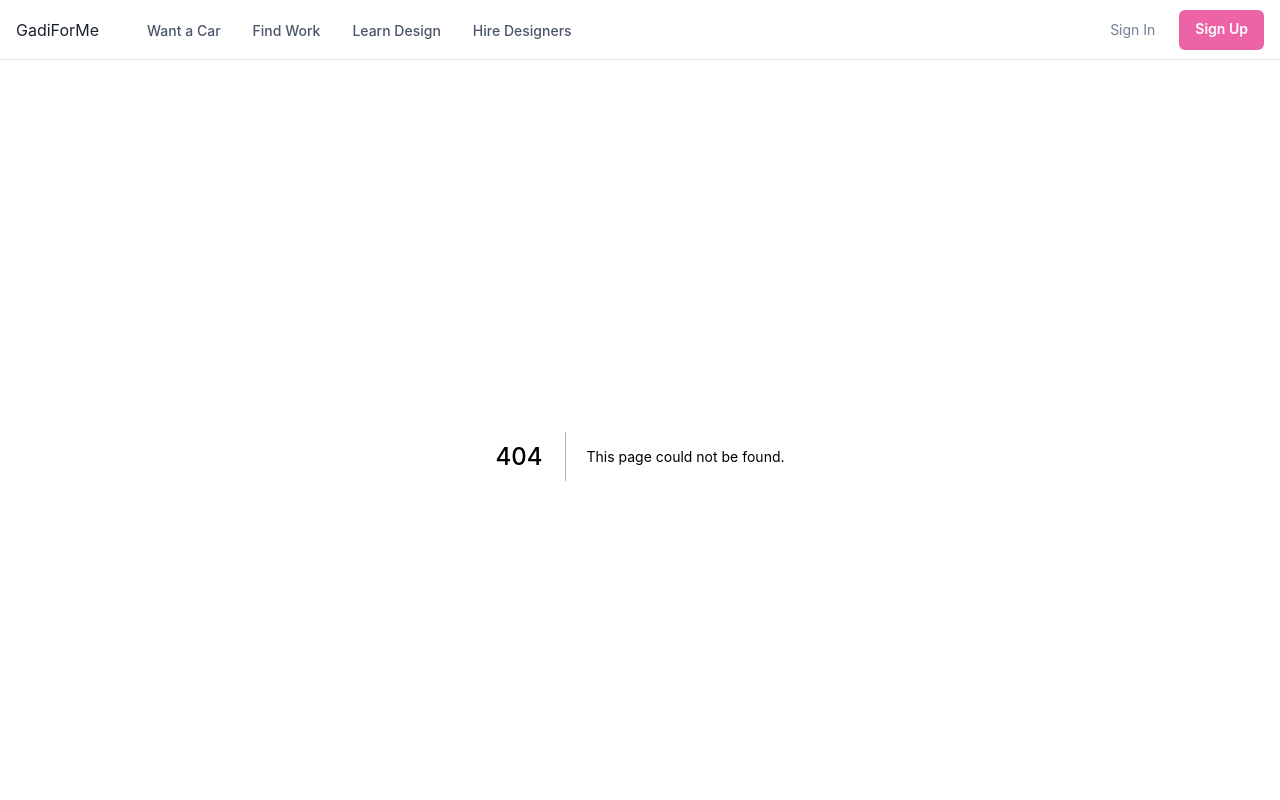
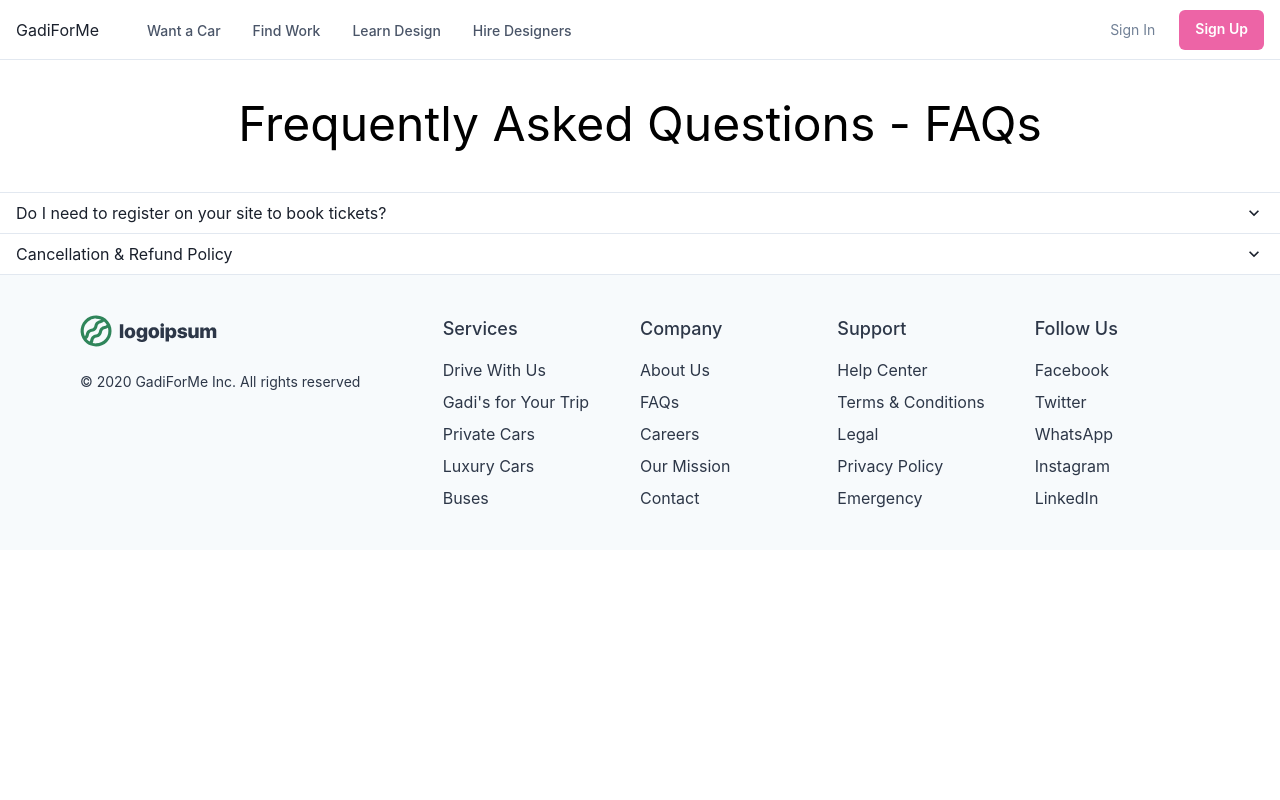
Before and after one commit to develharsh/gadiforme-client, a Next.js app: page /frequently-asked-questions-faqs in a window 1280 px wide. Before the commit this address had no page. Shown: the top 800 px of the page. Built offline with nearby package versions, Linux system fonts and the light colour scheme.

Commit message:
added faqs

```diff
--- a/components/design/footer.jsx
+++ b/components/design/footer.jsx
@@ -57,27 +57,29 @@ export default function LargeWithLogoLeft() {
           </Stack>
           <Stack align={"flex-start"}>
             <ListHeader>Services</ListHeader>
-            <Link href={"#"}>Drive With Us</Link>
-            <Link href={"#"}>Gadi's for Your Trip</Link>
-            <Link href={"#"}>Private Cars</Link>
-            <Link href={"#"}>Luxury Cars</Link>
-            <Link href={"#"}>Buses</Link>
+            <Link href={"https://partner.gadiforme.com"} target="_blank">
+              Drive With Us
+            </Link>
+            <Link href={"/new-trip"}>Gadi's for Your Trip</Link>
+            <Link href={"/new-trip"}>Private Cars</Link>
+            <Link href={"/new-trip"}>Luxury Cars</Link>
+            <Link href={"/new-trip"}>Buses</Link>
           </Stack>
           <Stack align={"flex-start"}>
             <ListHeader>Company</ListHeader>
-            <Link href={"#"}>About Us</Link>
-            <Link href={"#"}>FAQs</Link>
-            <Link href={"#"}>Careers</Link>
-            <Link href={"#"}>Our Mission</Link>
-            <Link href={"#"}>Contact</Link>
+            <Link href={"/about-us"}>About Us</Link>
+            <Link href={"/frequently-asked-questions-faqs"}>FAQs</Link>
+            <Link href={"/careers"}>Careers</Link>
+            <Link href={"/about-us"}>Our Mission</Link>
+            <Link href={"/about-us"}>Contact</Link>
           </Stack>
           <Stack align={"flex-start"}>
             <ListHeader>Support</ListHeader>
-            <Link href={"#"}>Help Center</Link>
-            <Link href={"#"}>Terms &amp; Conditions</Link>
-            <Link href={"#"}>Legal</Link>
-            <Link href={"#"}>Privacy Policy</Link>
-            <Link href={"#"}>Emergency</Link>
+            <Link href={"/about-us"}>Help Center</Link>
+            <Link href={"/terms-and-conditions"}>Terms &amp; Conditions</Link>
+            <Link href={"/privacy-policy"}>Legal</Link>
+            <Link href={"/privacy-policy"}>Privacy Policy</Link>
+            <Link href={"/about-us"}>Emergency</Link>
           </Stack>
           <Stack align={"flex-start"}>
             <ListHeader>Follow Us</ListHeader>
--- /dev/null
+++ b/pages/frequently-asked-questions-faqs.jsx
@@ -0,0 +1,50 @@
+// import React from "react";
+
+import {
+  Text,
+  Accordion,
+  AccordionItem,
+  AccordionButton,
+  AccordionPanel,
+  AccordionIcon,
+  Box,
+} from "@chakra-ui/react";
+const Faqs = () => {
+  return (
+    <>
+      <Text fontSize="5xl" textAlign={"center"} my="2rem" color="#000">
+        Frequently Asked Questions - FAQs
+      </Text>
+      <div className="faqs">
+        <Accordion>
+          <AccordComp
+            heading={"Do I need to register on your site to book tickets?"}
+            text="No. You can use our service fully without the need to register. You just need to provide your details at the time of booking."
+          />
+          <AccordComp
+            heading={"Cancellation & Refund Policy"}
+            text="If You Cancel the Trip, then, The Advance Payment will not be refunded. But, If Trip Partner cancels the Trip, then Advance Payment will be redunded immediately."
+          />
+        </Accordion>
+      </div>
+    </>
+  );
+};
+
+const AccordComp = ({ heading, text }) => {
+  return (
+    <AccordionItem>
+      <h2>
+        <AccordionButton>
+          <Box flex="1" textAlign="left">
+            {heading}
+          </Box>
+          <AccordionIcon />
+        </AccordionButton>
+      </h2>
+      <AccordionPanel pb={4}>{text}</AccordionPanel>
+    </AccordionItem>
+  );
+};
+
+export default Faqs;
--- /dev/null
+++ b/styles/frequently-asked-questions-faqs.css
@@ -0,0 +1,17 @@
+.faqs {
+  margin: 10vh 5%;
+}
+
+/* tab */
+@media (min-width: 40rem) {
+  .faqs {
+    margin: 10vh 20%;
+  }
+}
+
+/*lap */
+@media (min-width: 80rem) {
+  .faqs {
+    margin: 10vh 20%;
+  }
+}
--- a/styles/globals.css
+++ b/styles/globals.css
@@ -10,6 +10,7 @@
 @import url("./about-us.css");
 @import url("./terms-and-conditions.css");
 @import url("./privacy-policy.css");
+@import url("./frequently-asked-questions-faqs.css");
 
 /*Common Begin*/
 .fwb {
```
